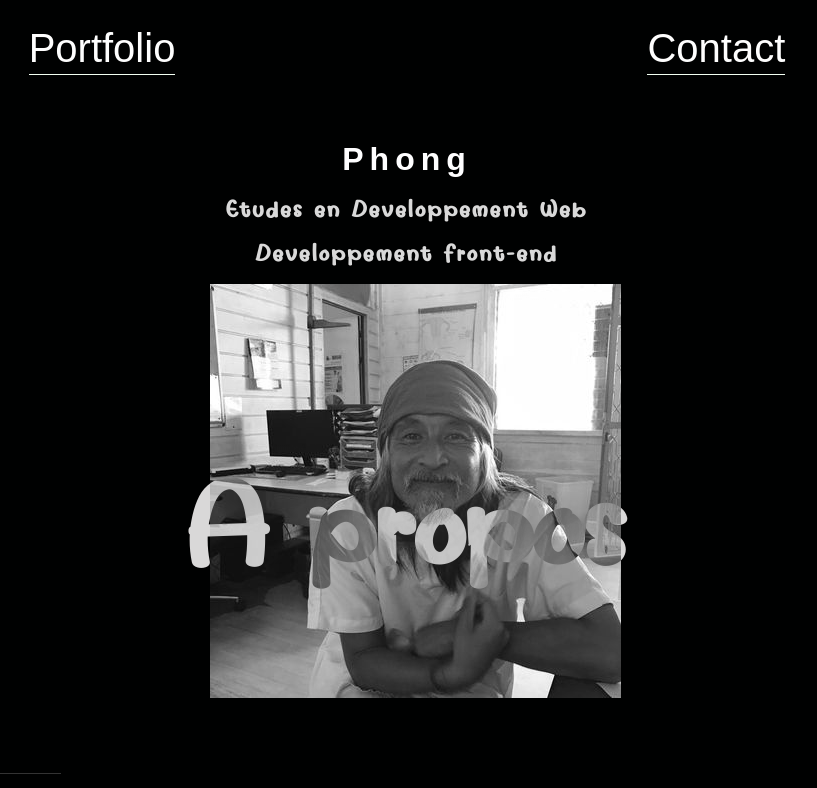
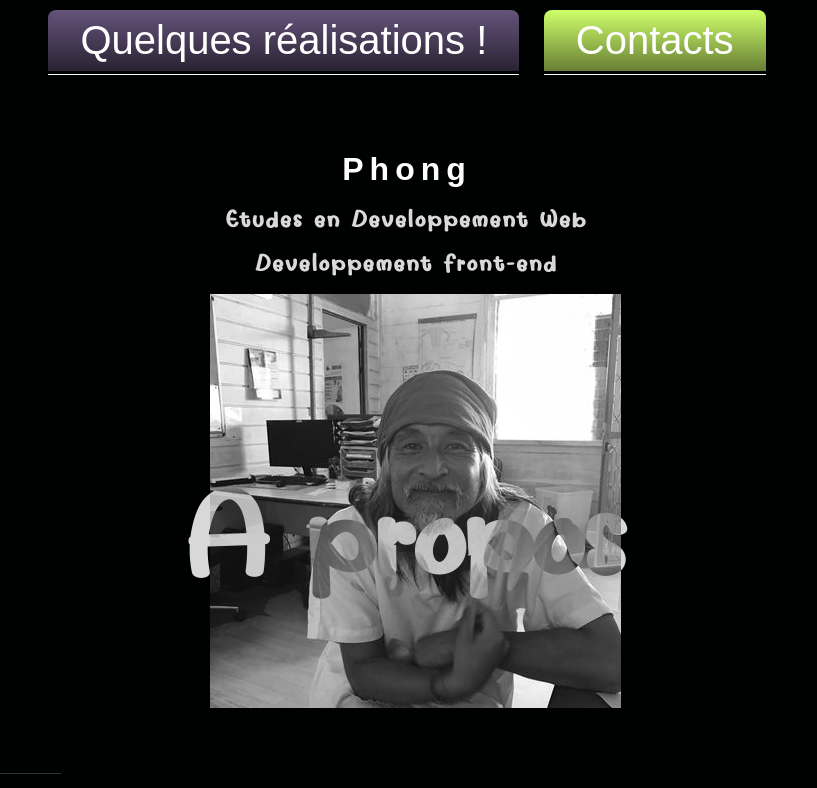
Before and after one commit to pfnas/portfolio, a plain HTML site: page index.html in a window 1280 px wide. Shown: the top 788 px of the page, without its empty margins (233-1050 px from the left). Drawn offline with Linux system fonts and the light colour scheme.

Commit message:
modification du header

```diff
--- a/index.html
+++ b/index.html
@@ -11,12 +11,31 @@ is-ready has-scroll-init has-scroll-smooth">
     <title>Portfolio </title>
 </head>
 
-<body data-scroll-container>
-    <header data-scroll>
-        <div class="links">
+<body>
+    <header>
+        <ul id="menu-demo2">
+            <li class="presentationPortfolio"><a href="#">Quelques réalisations !</a>
+                <ul>
+                    <li><a href="#p1">Ohmyfood !</a></li>
+                    <li><a href="#p2">Nicolas Ostéo</a></li>
+                    <li><a href="#p3">Agence La Panther</a></li>
+                    <li><a href="#p4">Booki</a></li>
+                    <li><a href="#p5">Kanap</a></li>
+                </ul>
+            </li>
+            <li class="contactPortfolio"><a href="#">Contacts</a>
+                <ul>
+                    <li><a href="mailto:xxxx@orange.fr" class="aLink">Mails</a></li>
+                    <li><a href="#">Téléphone</a></li>
+
+                </ul>
+            </li>
+
+        </ul>
+        <!-- <div class="links">
             <a href="#portfolio" class="aLink">Portfolio</a>
             <a href="mailto:xxxx@orange.fr" class="aLink">Contact</a>
-        </div>
+        </div> -->
         <div class="wrapper">
             <div class="appear" id="h1_wrapper">
                 <h1>Phong</h1>
@@ -28,9 +47,6 @@ is-ready has-scroll-init has-scroll-smooth">
         <div class="wrapper" id="h2_1">
             <h2>Développement Front-end</h2>
         </div>
-        <!-- <div class="scroll_wrapper">
-            <p>Please: Scroll</p>
-        </div> -->
 
     </header>
     <section class="about">
@@ -42,9 +58,8 @@ is-ready has-scroll-init has-scroll-smooth">
         <div class="h2_wrapper">
             <h2>A propos</h2>
         </div>
-        <p>Petit défi personnel pour mon année sabbatique 2022.... fin du programme le 30 novembre, loupé, quoique sur
-            un
-            malentendu. Bref, pour ceux et celles qui ont pu
+        <p>Petit défi personnel pour mon année sabbatique 2022.... loupé, programme trop intense... Bref, pour ceux et
+            celles qui ont pu
             travailler avec moi, ou qui le font encore et qui connaissent mon aversion pour l'informatique,
             il s'agissait de me former en développement Web, et en programmation. Formation achevée aux 3/4(Zut, les
             nuits blanches ne sont pas rentabilisées), manque la
@@ -206,6 +221,13 @@ is-ready has-scroll-init has-scroll-smooth">
                         <p class="date">2022</p>
                     </div>
                 </div>
+                <div class="project" id="p2">
+                    <img src="./pictures/new_image.jpg" alt="projet-2">
+                    <div class="project_infos">
+                        <a href="https://pfnas.github.io/osteopathe_nicolas_taminh/" target="blank">Nicolas Osteo</a>
+                        <p class="date">2022</p>
+                    </div>
+                </div>
                 <div class="project" id="p3">
                     <img src="./pictures/la_panther.png" alt="projet-3">
                     <div class="project_infos">
@@ -213,14 +235,7 @@ is-ready has-scroll-init has-scroll-smooth">
                         <p class="date">2022</p>
                     </div>
                 </div>
-                <div class="project" id="p2">
-                    <img src="./pictures/new_image.jpg" alt="projet-2">
-                    <div class="project_infos">
-                        <a href="https://pfnas.github.io/osteopathe_nicolas_taminh/" target="blank">Nicolas Osteo</a>
-                        <p class="date">2022</p>
-                    </div>
-                </div>
-                <div class="project" id="p4">
+                <div class="project" id="p5">
                     <img src="./pictures/logo_kanap.png" alt="projet-4">
                     <div class="project_infos">
                         <a href="#">Création site
@@ -228,7 +243,7 @@ is-ready has-scroll-init has-scroll-smooth">
                         <p class="date">2021</p>
                     </div>
                 </div>
-                <div class="project" id="p5">
+                <div class="project" id="p4">
                     <img src="./pictures/Booki@3x.png" alt="projet-5">
                     <div class="project_infos">
                         <a href=" https://pfnas.github.io/booki/" target="blank">Agence Booki</a>
@@ -252,7 +267,7 @@ is-ready has-scroll-init has-scroll-smooth">
         </div>
         <div class="wrapper">
             <div class="appear" id="L2">
-                <p>Je serai ravi d'en <a href="mailto: pf.na@orange.fr">discuter</a></p>
+                <p>Je serai ravi d'en <a href="mailto: xxx@orange.fr">discuter</a></p>
 
             </div>
         </div>
--- a/style.css
+++ b/style.css
@@ -165,12 +165,139 @@ a:hover::after {
 
 
 /*parametres par ordre d'apparition*/
-header {
+/* header {
     height: 100 vh;
     position: relative;
     margin: 2vw 2vw 0;
-    /* background-color: #867e7e; */
+} */
+#menu-demo2,
+#menu-demo2 ul {
+    padding: 0;
+    margin: 0;
+    list-style: none;
+    text-align: center;
+}
 
+#menu-demo2 li {
+    display: inline-block;
+    position: relative;
+    border-radius: 8px 8px 0 0;
+    margin: 10px;
+}
+
+#menu-demo2 ul li {
+    display: inherit;
+    border-radius: 0;
+}
+
+#menu-demo2 ul li:hover {
+    border-radius: 0;
+}
+
+#menu-demo2 ul li:last-child {
+    border-radius: 0 0 8px 8px;
+}
+
+#menu-demo2 ul {
+    position: absolute;
+    z-index: 1000;
+    max-height: 0;
+    left: 0;
+    right: 0;
+    overflow: hidden;
+    -moz-transition: .8s all .3s;
+    -webkit-transition: .8s all .3s;
+    transition: .8s all .3s;
+}
+
+#menu-demo2 li:hover ul {
+    max-height: 15em;
+}
+
+/* background des liens menus */
+#menu-demo2 li:first-child {
+    background-color: #65537A;
+    background-image: -webkit-linear-gradient(top, #65537A 0%, #2A2333 100%);
+    background-image: linear-gradient(to bottom, #65537A 0%, #2A2333 100%);
+}
+
+#menu-demo2 li:nth-child(2) {
+    background-color: #729EBF;
+    background-image: -webkit-linear-gradient(top, #729EBF 0%, #333A40 100%);
+    background-image: linear-gradient(to bottom, #729EBF 0%, #333A40 100%);
+}
+
+#menu-demo2 li:nth-child(3) {
+    background-color: #F6AD1A;
+    background-image: -webkit-linear-gradient(top, #F6AD1A 0%, #9F391A 100%);
+    background-image: linear-gradient(to bottom, #F6AD1A 0%, #9F391A 100%);
+}
+
+#menu-demo2 li:last-child {
+    background-color: #CFFF6A;
+    background-image: -webkit-linear-gradient(top, #CFFF6A 0%, #677F35 100%);
+    background-image: linear-gradient(to bottom, #CFFF6A 0%, #677F35 100%);
+}
+
+/* background des liens sous menus */
+#menu-demo2 li:first-child li {
+    background: #2A2333;
+}
+
+#menu-demo2 li:nth-child(2) li {
+    background: #333A40;
+}
+
+#menu-demo2 li:nth-child(3) li {
+    background: #9F391A;
+}
+
+#menu-demo2 li:last-child li {
+    background: #677F35;
+}
+
+/* background des liens menus et sous menus au survol */
+#menu-demo2 li:first-child:hover,
+#menu-demo2 li:first-child li:hover {
+    background: #65537A;
+}
+
+#menu-demo2 li:nth-child(2):hover,
+#menu-demo2 li:nth-child(2) li:hover {
+    background: #729EBF;
+}
+
+#menu-demo2 li:nth-child(3):hover,
+#menu-demo2 li:nth-child(3) li:hover {
+    background: #F6AD1A;
+}
+
+#menu-demo2 li:last-child:hover,
+#menu-demo2 li:last-child li:hover {
+    background: #CFFF6A;
+}
+
+/* les a href */
+#menu-demo2 a {
+    text-decoration: none;
+    display: block;
+    padding: 8px 32px;
+    color: #fff;
+    font-family: arial;
+}
+
+#menu-demo2 ul a {
+    padding: 8px 0;
+}
+
+#menu-demo2 li:hover li a {
+    color: #fff;
+    text-transform: inherit;
+}
+
+#menu-demo2 li:hover a,
+#menu-demo2 li li:hover a {
+    color: #000;
 }
 
 .links {
@@ -178,11 +305,11 @@ header {
     justify-content: space-around;
 }
 
-/* .alink {
+.alink {
     width: 50%;
     text-align: center;
     display: inline-block;
-} */
+}
 
 h1 {
     font-size: calc(2rem+8vw);
@@ -539,3 +666,7 @@ body {
 }
 
 /* --------------------------------------------------------------------------------------------------- */
+.presentationPortfolio {
+    display: flex;
+    justify-content: left;
+}
```
